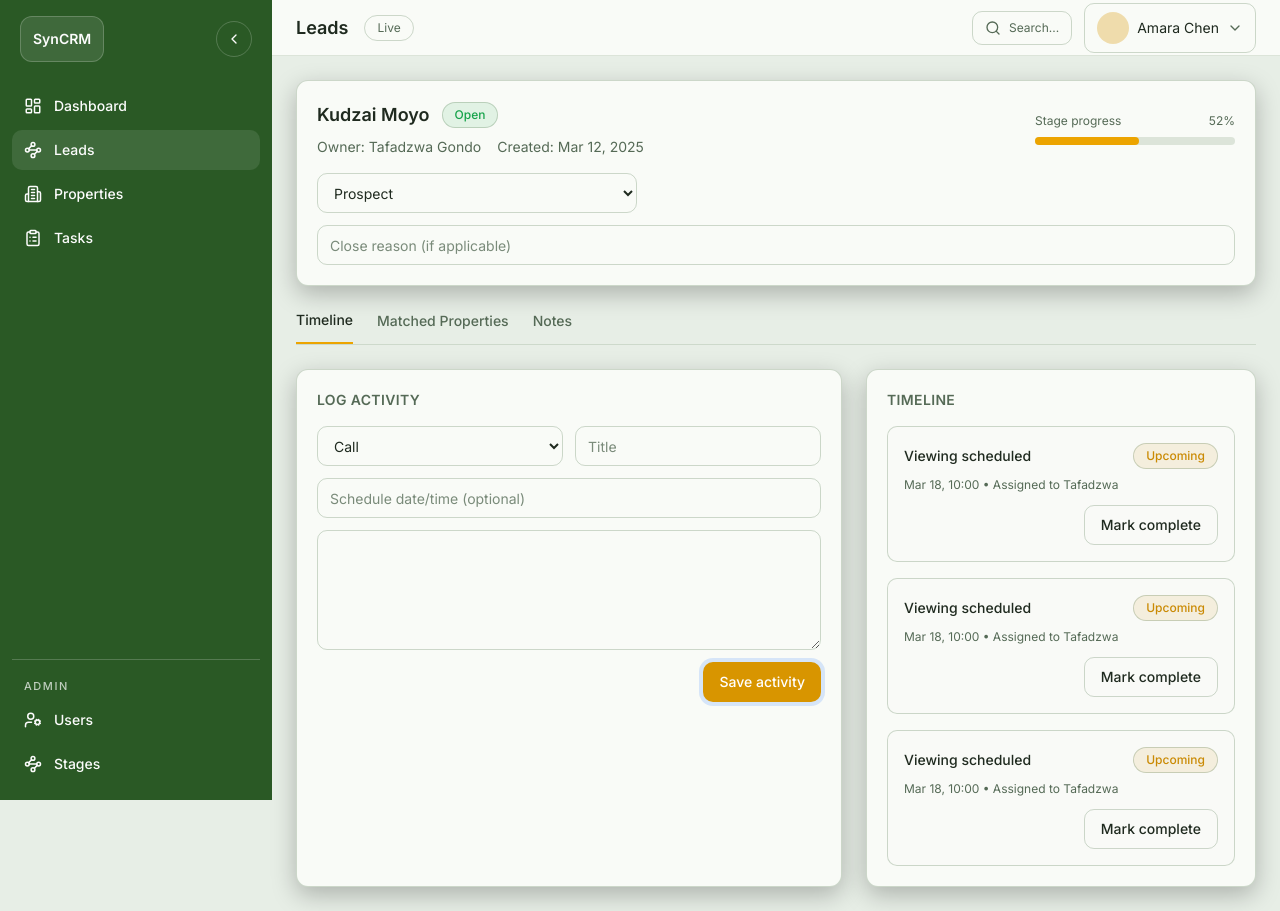
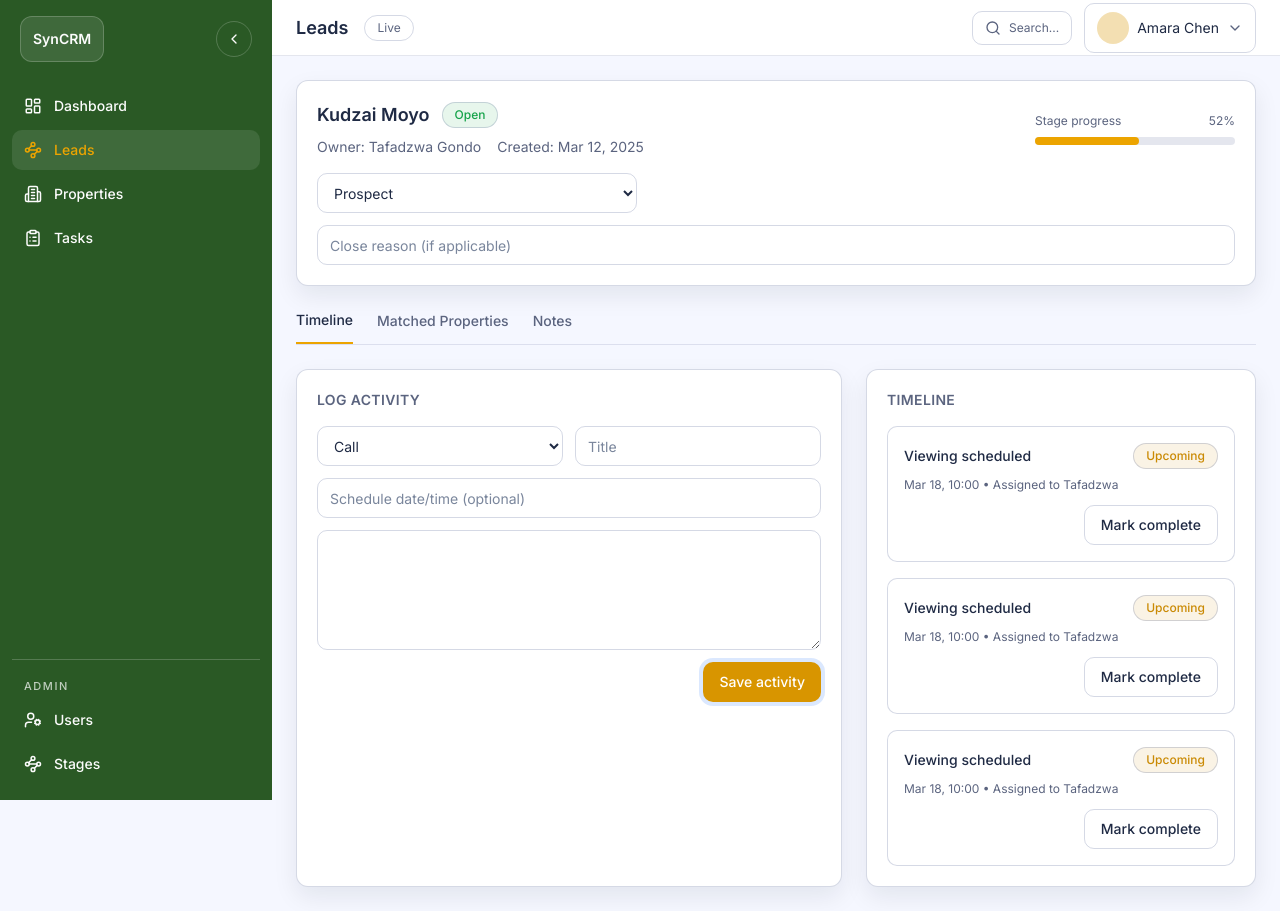
Before and after one commit to LayerSyncAi/syncrm, a Next.js app: page /app/leads/lead-1 in a window 1280 px wide. Built offline with nearby package versions, Linux system fonts and the light colour scheme.

Commit message:
Adjust sidebar active colors and brighten UI

```diff
--- a/src/app/globals.css
+++ b/src/app/globals.css
@@ -2,15 +2,15 @@
 
 :root {
   color-scheme: light;
-  --bg: #e7eee6;
-  --content-bg: #e7eee6;
-  --card-bg: #f9fbf7;
-  --surface-2: #f2f6f1;
-  --text: #1f2a1f;
-  --text-muted: #556a56;
-  --text-dim: #7a8b7a;
-  --border: rgba(42, 89, 37, 0.14);
-  --border-strong: rgba(42, 89, 37, 0.22);
+  --bg: #f1f5ff;
+  --content-bg: #f5f7ff;
+  --card-bg: #ffffff;
+  --surface-2: #eef2ff;
+  --text: #1f2a44;
+  --text-muted: #5b647f;
+  --text-dim: #7a869c;
+  --border: rgba(63, 82, 138, 0.14);
+  --border-strong: rgba(63, 82, 138, 0.22);
   --primary: #eca400;
   --primary-600: #d89500;
   --primary-glow: rgba(236, 164, 0, 0.22);
--- a/src/components/layout/sidebar.tsx
+++ b/src/components/layout/sidebar.tsx
@@ -77,6 +77,7 @@ export function Sidebar({ isAdmin, collapsed, onToggle }: SidebarProps) {
         {navItems.map((item) => {
           const Icon = item.icon;
           const active = pathname.startsWith(item.href);
+          const itemTextClass = active ? "text-[#eca400]" : "text-[#fcfcfc]";
           return (
             <Link
               key={item.href}
@@ -84,13 +85,12 @@ export function Sidebar({ isAdmin, collapsed, onToggle }: SidebarProps) {
               className={cn(
                 "flex h-10 items-center gap-3 rounded-[10px] px-3 text-sm font-medium transition duration-150",
                 collapsed ? "justify-center" : "justify-start",
-                active
-                  ? "bg-white/10 text-[#eca400]"
-                  : "text-[#fcfcfc] hover:bg-white/10"
+                active ? "bg-white/10" : "hover:bg-white/10",
+                itemTextClass
               )}
             >
-              <Icon className="h-[18px] w-[18px]" />
-              {!collapsed ? <span>{item.label}</span> : null}
+              <Icon className={cn("h-[18px] w-[18px]", itemTextClass)} />
+              {!collapsed ? <span className={itemTextClass}>{item.label}</span> : null}
             </Link>
           );
         })}
@@ -105,6 +105,7 @@ export function Sidebar({ isAdmin, collapsed, onToggle }: SidebarProps) {
           {adminItems.map((item) => {
             const Icon = item.icon;
             const active = pathname.startsWith(item.href);
+            const itemTextClass = active ? "text-[#eca400]" : "text-[#fcfcfc]";
             return (
               <Link
                 key={item.href}
@@ -112,13 +113,12 @@ export function Sidebar({ isAdmin, collapsed, onToggle }: SidebarProps) {
                 className={cn(
                   "flex h-10 items-center gap-3 rounded-[10px] px-3 text-sm font-medium transition duration-150",
                   collapsed ? "justify-center" : "justify-start",
-                  active
-                    ? "bg-white/10 text-[#eca400]"
-                    : "text-[#fcfcfc] hover:bg-white/10"
+                  active ? "bg-white/10" : "hover:bg-white/10",
+                  itemTextClass
                 )}
               >
-                <Icon className="h-[18px] w-[18px]" />
-                {!collapsed ? <span>{item.label}</span> : null}
+                <Icon className={cn("h-[18px] w-[18px]", itemTextClass)} />
+                {!collapsed ? <span className={itemTextClass}>{item.label}</span> : null}
               </Link>
             );
           })}
--- a/src/components/ui/card.tsx
+++ b/src/components/ui/card.tsx
@@ -8,7 +8,7 @@ export function Card({
   return (
     <div
       className={cn(
-        "rounded-[12px] border border-border-strong bg-card-bg shadow-[0_8px_24px_rgba(0,0,0,0.25)]",
+        "rounded-[12px] border border-border-strong bg-card-bg shadow-[0_10px_24px_rgba(15,23,42,0.08)]",
         className
       )}
       {...props}
```
